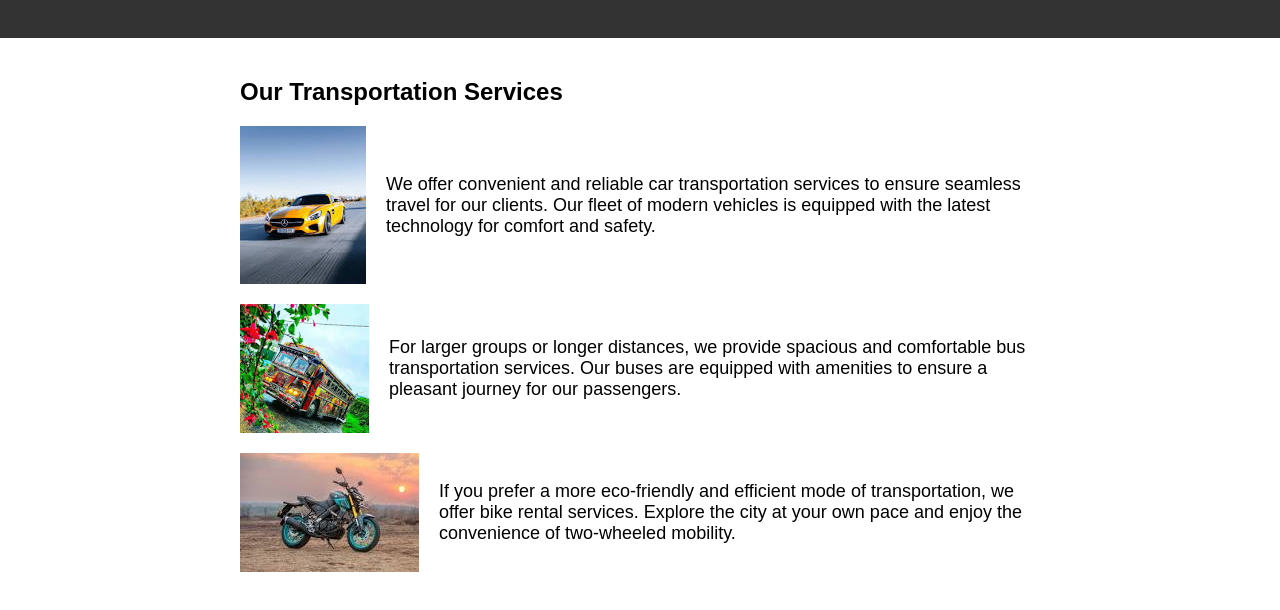
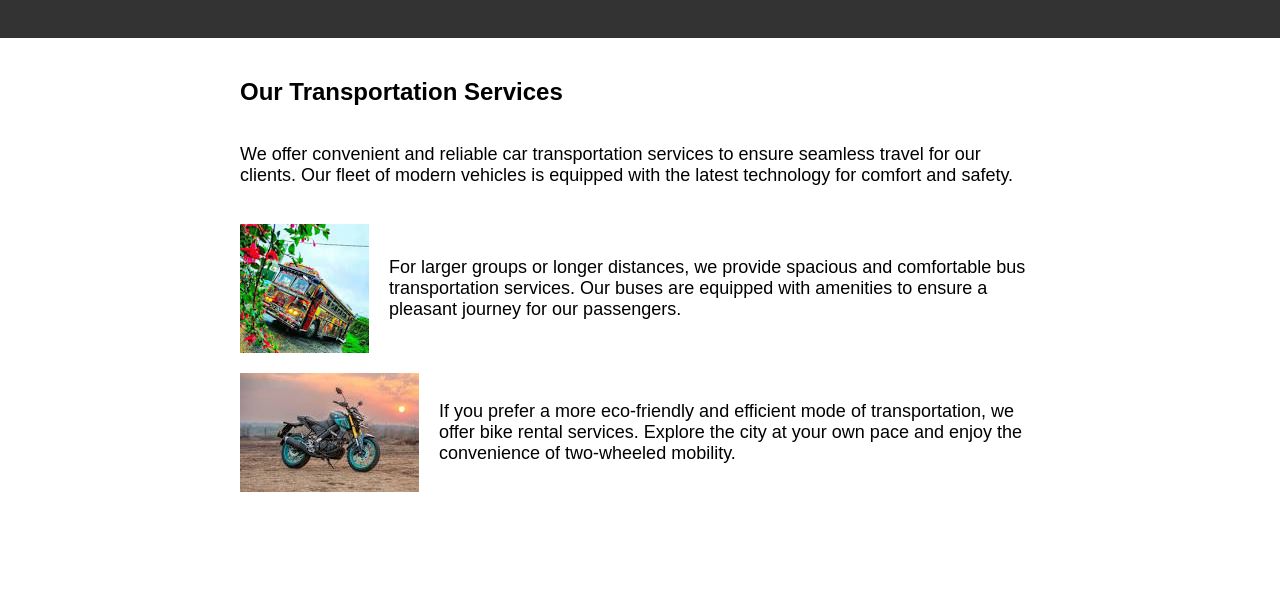
Before and after one commit to arjunsf1811/iLabs, a plain HTML site: page index.html in a window 1280 px wide. Shown: the part 60-670 px from the top of the page. Drawn offline with Linux system fonts and the light colour scheme.

Commit message:
Update index.html

```diff
--- a/index.html
+++ b/index.html
@@ -53,7 +53,7 @@
     <h2>Our Transportation Services</h2>
 
     <div class="transportation">
-      <img src="car.jpg">
+
       <p>We offer convenient and reliable car transportation services to ensure seamless travel for our clients. Our fleet of modern vehicles is equipped with the latest technology for comfort and safety.</p>
     </div>
 
```
